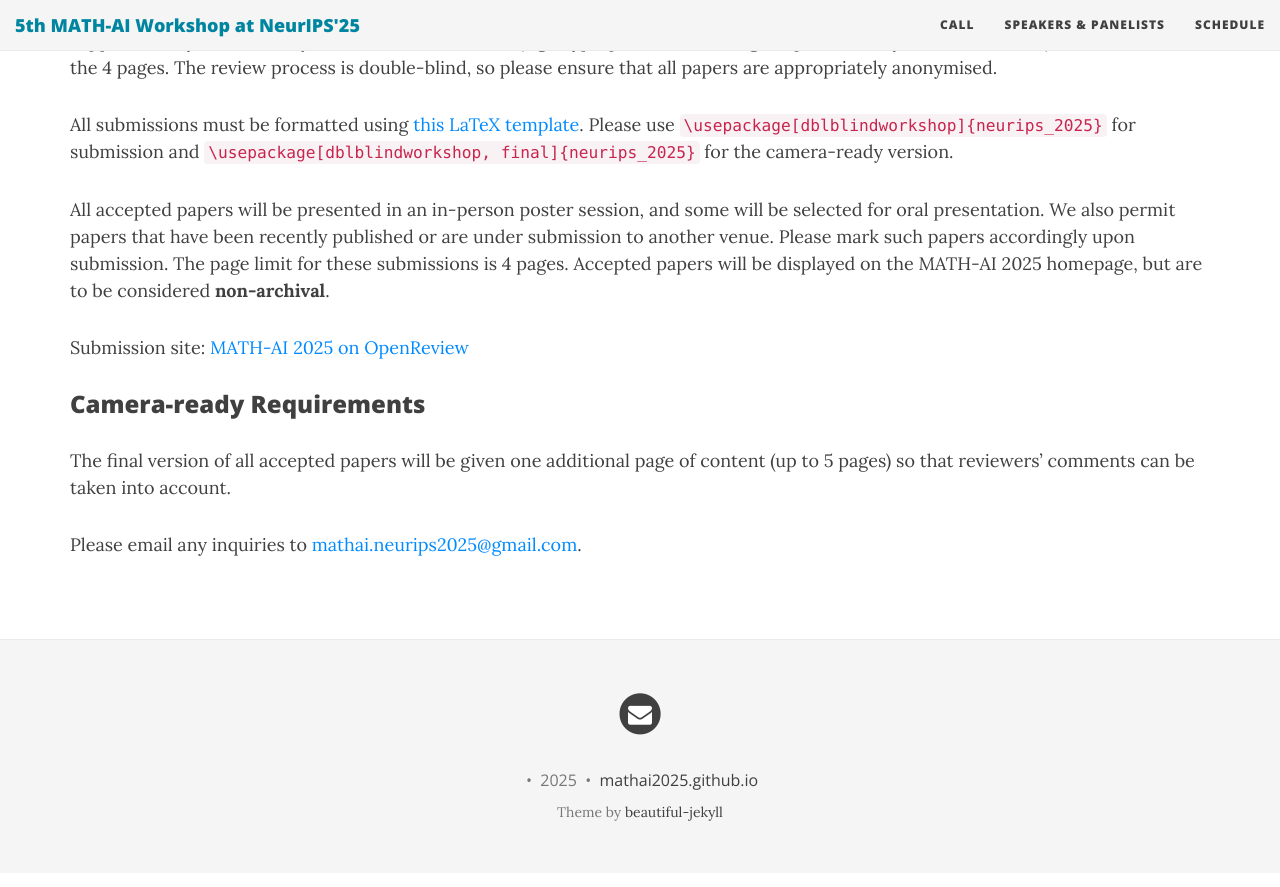
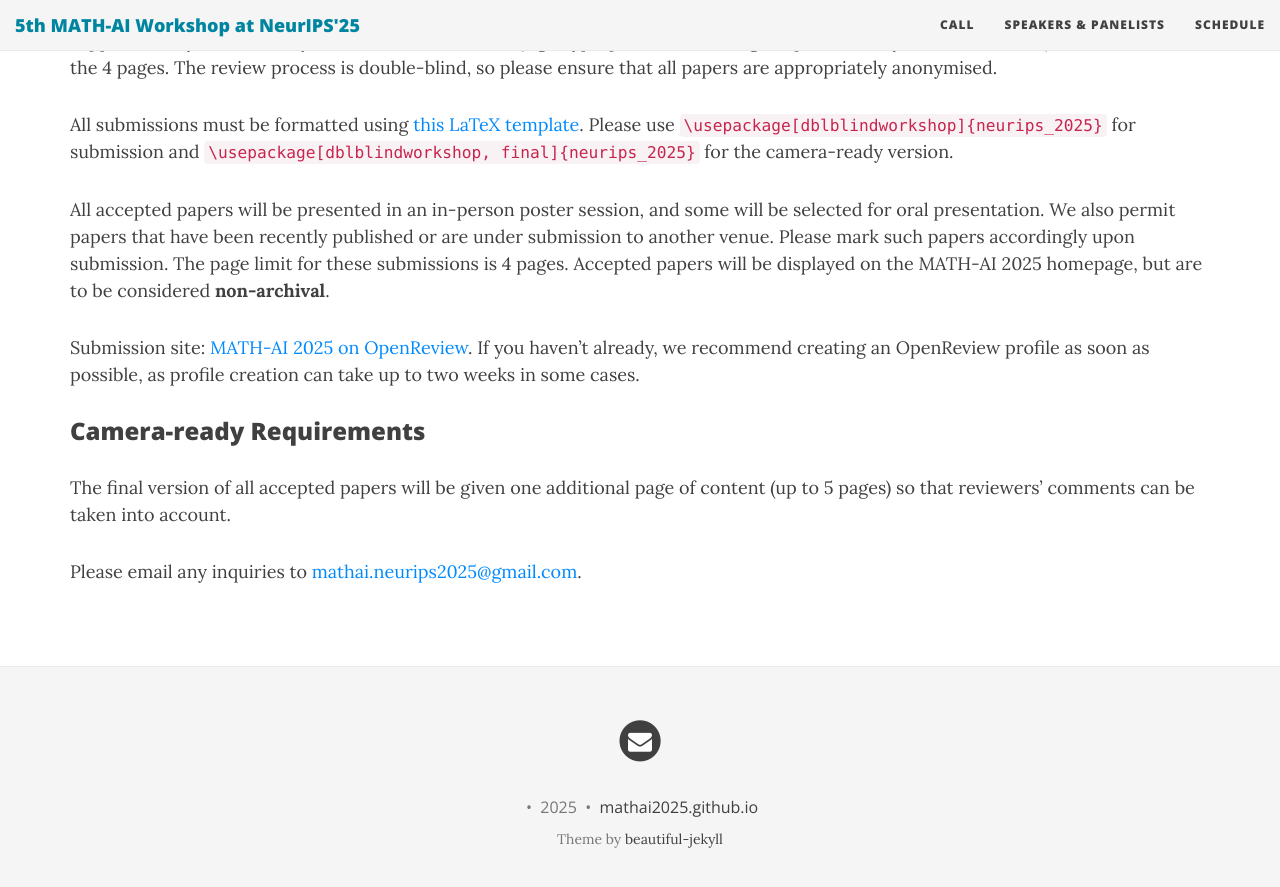
Before and after one commit to mathai2025/mathai2025.github.io, a Jekyll site: the page built from cfp.md, in a window 1280 px wide and 900 px high, scrolled down 1343 px. Shown: the top 887 px of the window. Built offline with Jekyll 4.4.1, drawn with Linux system fonts in a browser that asks for light colours; nearby versions of some CDN libraries.

Commit message:
Update cfp.md

```diff
--- a/cfp.md
+++ b/cfp.md
@@ -43,7 +43,7 @@ All submissions must be formatted using [this LaTeX template](https://github.com
 
 All accepted papers will be presented in an in-person poster session, and some will be selected for oral presentation. We also permit papers that have been recently published or are under submission to another venue. Please mark such papers accordingly upon submission. The page limit for these submissions is 4 pages. Accepted papers will be displayed on the MATH-AI 2025 homepage, but are to be considered **non-archival**.
 
-Submission site: [MATH-AI 2025 on OpenReview](https://openreview.net/group?id=NeurIPS.cc/2025/Workshop/MATH-AI)
+Submission site: [MATH-AI 2025 on OpenReview](https://openreview.net/group?id=NeurIPS.cc/2025/Workshop/MATH-AI). If you haven't already, we recommend creating an OpenReview profile as soon as possible, as profile creation can take up to two weeks in some cases.
 
 
 ### Camera-ready Requirements
```
